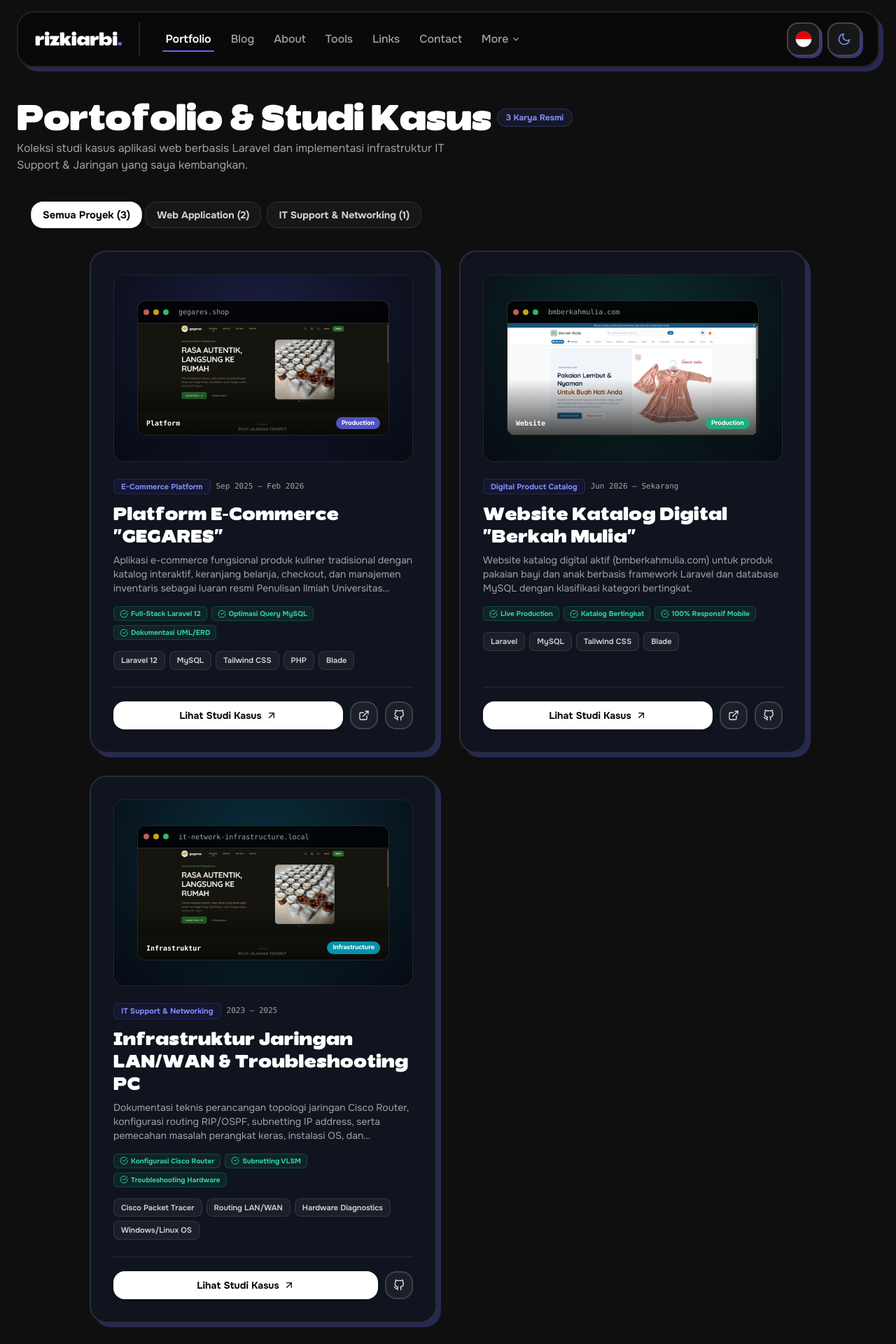
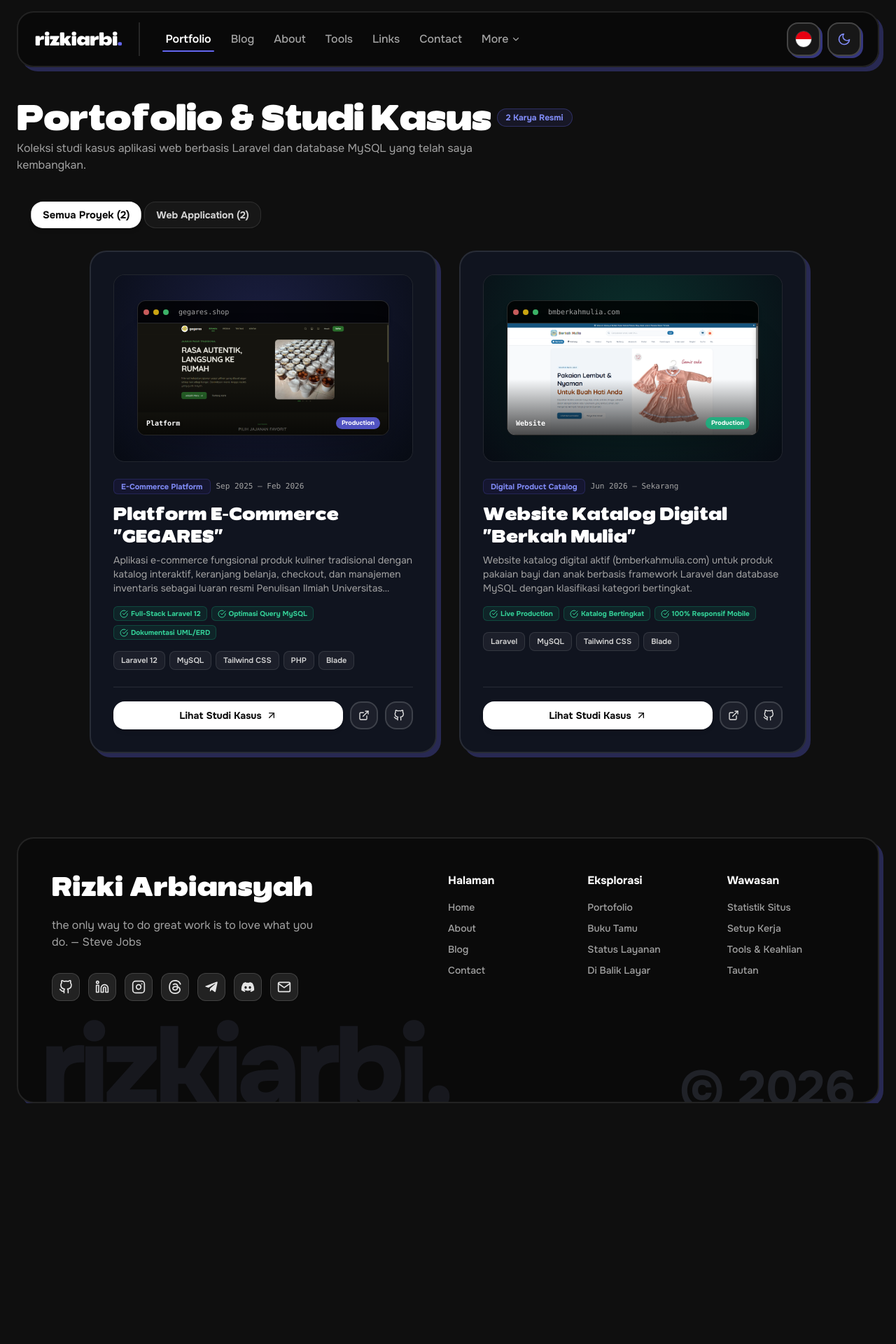
Before and after one commit to greedykid/portofolio-v3, a Next.js app: page /projects in a window 1280 px wide. Shown: the top 1920 px of the page at 70% size. After the commit the page ends 1624 px from the top, so only its background shows below. Built offline with nearby package versions, Linux system fonts and the light colour scheme.

Commit message:
chore(projects): remove IT network infrastructure project from portfolio

```diff
--- a/src/app/projects/page.tsx
+++ b/src/app/projects/page.tsx
@@ -23,8 +23,8 @@ export default function ProjectsPage() {
           </div>
           <p className="text-neutral-600 dark:text-neutral-400 text-sm md:text-base max-w-2xl">
             {locale === 'id'
-              ? 'Koleksi studi kasus aplikasi web berbasis Laravel dan implementasi infrastruktur IT Support & Jaringan yang saya kembangkan.'
-              : 'Curated case studies of web applications and IT infrastructure & support implementations.'}
+              ? 'Koleksi studi kasus aplikasi web berbasis Laravel dan database MySQL yang telah saya kembangkan.'
+              : 'Curated case studies of web applications built with Laravel and MySQL.'}
           </p>
         </div>
 
--- a/src/common/constant/projects.ts
+++ b/src/common/constant/projects.ts
@@ -209,89 +209,4 @@ export const PROJECTS: Project[] = [
       ],
     },
   },
-  {
-    id: 'it-network-infrastructure',
-    title: 'Infrastruktur Jaringan LAN/WAN & Troubleshooting PC',
-    subtitle: 'Simulasi Cisco Router, Subnetting, dan Pemeliharaan Sistem Komputer',
-    description:
-      'Dokumentasi teknis perancangan topologi jaringan Cisco Router, konfigurasi routing RIP/OSPF, subnetting IP address, serta pemecahan masalah perangkat keras, instalasi OS, dan pemeliharaan perangkat kantor.',
-    image: '/images/gegares-live.png',
-    stacks: ['Cisco Packet Tracer', 'Routing LAN/WAN', 'Hardware Diagnostics', 'Windows/Linux OS'],
-    isFeatured: true,
-    categoryType: 'it-support',
-    impactHighlights: ['Konfigurasi Cisco Router', 'Subnetting VLSM', 'Troubleshooting Hardware'],
-    githubUrl: 'https://github.com/greedykid',
-    detail:
-      'Implementasi praktis infrastruktur jaringan dan dukungan teknis TI meliputi konfigurasi router jaringan, analisis konektivitas LAN/WAN, pemecahan masalah hardware, instalasi sistem operasi, dan pemeliharaan periferal.',
-    accentColor: '#06b6d4',
-    caseStudy: {
-      overview:
-        'Proyek ini merangkum perancangan topologi jaringan komputer berbasis Cisco Router (LAN & WAN) dan prosedur standar penanganan kendala teknis perangkat keras dan lunak (IT Support) untuk lingkungan kerja operasional.',
-      background:
-        'Kelancaran operasional kerja memerlukan infrastruktur jaringan yang stabil, pengalamatan IP yang terstruktur rapi, serta pemeliharaan preventif dan kuratif terhadap perangkat PC, laptop, dan printer pengguna.',
-      role: 'IT Support Specialist & Network Administrator',
-      category: 'IT Support & Networking',
-      timeline: '2023 – 2025 (Laboratorium & Praktik Mandiri)',
-      deliverables: [
-        'Topologi Jaringan LAN & WAN Menggunakan Cisco Packet Tracer',
-        'Tabel Pengalamatan IP Subnetting (VLSM / CIDR)',
-        'SOP Troubleshooting Perangkat Keras & Instalasi Sistem Operasi',
-        'Dokumentasi Pemeliharaan Printer & Periferal Kantor',
-      ],
-      architecture: [
-        {
-          title: 'Perancangan Topologi Jaringan & Protokol Routing',
-          description:
-            'Merancang arsitektur jaringan bertingkat menghubungkan beberapa subnet kantor cabang menggunakan Cisco Router.',
-          points: [
-            'Konfigurasi routing statis dan dinamis (RIP / OSPF) pada Cisco IOS.',
-            'Segmentasi jaringan lokal (LAN) dan alokasi gateway untuk keamanan lalu lintas data.',
-            'Pengujian latensi, packet loss, dan troubleshooting konektivitas menggunakan ping & traceroute.',
-          ],
-        },
-        {
-          title: 'Pemeliharaan Hardware & Sistem Operasi',
-          description:
-            'Prosedur penanganan insiden perangkat komputer untuk memastikan downtime operasional minimal.',
-          points: [
-            'Diagnosa komponen hardware (RAM, storage SSD/HDD, power supply, thermal paste).',
-            'Instalasi bersih (clean install) sistem operasi Windows 11 dan Linux Ubuntu.',
-            'Manajemen driver, sharing printer lokal, dan konfigurasi keamanan endpoint.',
-          ],
-        },
-      ],
-      features: [
-        {
-          title: 'Konfigurasi Cisco Router & Pengalamatan IP',
-          description:
-            'Pengaturan antarmuka Serial & FastEthernet pada router, penetapan IP address, subnet mask, dan default gateway.',
-        },
-        {
-          title: 'Troubleshooting Hardware & Software Cepat',
-          description:
-            'Metodologi eliminasi bertahap untuk mengidentifikasi penyebab error BSOD, sistem lambat, atau kegagalan booting.',
-        },
-        {
-          title: 'Pengaturan Jaringan Nirkabel & Sharing Sumber Daya',
-          description:
-            'Konfigurasi access point Wi-Fi kantor dan sharing folder jaringan terotentikasi.',
-        },
-        {
-          title: 'Pemeliharaan Preventif Perangkat Keras',
-          description:
-            'Pembersihan berkala debu sistem pendingin, pembaruan patch keamanan OS, dan backup data penting.',
-        },
-      ],
-      systemDesign: [
-        'Diagram Topologi LAN/WAN: Pemetaan visual router, switch, access point, dan end-user PC.',
-        'Tabel Subnetting IP: Alokasi network address, usable host range, dan broadcast address.',
-        'Flowchart Penanganan Masalah: Diagram alur pemecahan masalah jaringan dan kegagalan sistem operasional.',
-      ],
-      learnings: [
-        'Menguasai sintaks command-line interface (CLI) Cisco IOS untuk manajemen router jaringan.',
-        'Meningkatkan efisiensi dan ketelitian dalam mendiagnosa kerusakan hardware dan komponen PC.',
-        'Memahami pentingnya dokumentasi jaringan terstruktur untuk memudahkan proses troubleshooting tim TI.',
-      ],
-    },
-  },
 ];
--- a/src/modules/projects/components/Projects.tsx
+++ b/src/modules/projects/components/Projects.tsx
@@ -172,10 +172,14 @@ export default function Projects({ limit }: { limit?: number }) {
                 id: 'web',
                 label: locale === 'id' ? `Web Application (${webCount})` : `Web Applications (${webCount})`,
               },
-              {
-                id: 'it-support',
-                label: locale === 'id' ? `IT Support & Networking (${itCount})` : `IT Support & Networks (${itCount})`,
-              },
+              ...(itCount > 0
+                ? [
+                    {
+                      id: 'it-support',
+                      label: locale === 'id' ? `IT Support & Networking (${itCount})` : `IT Support & Networks (${itCount})`,
+                    },
+                  ]
+                : []),
             ].map((tab) => (
               <button
                 key={tab.id}
```
